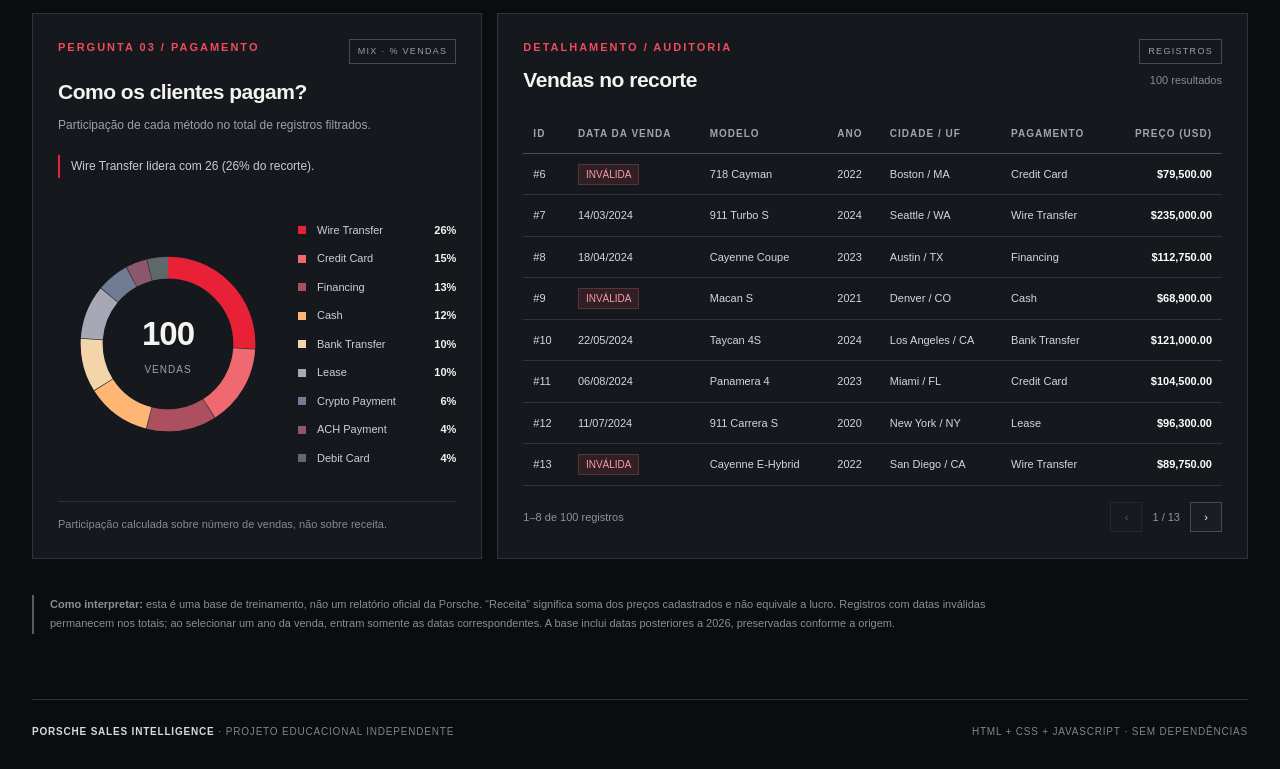
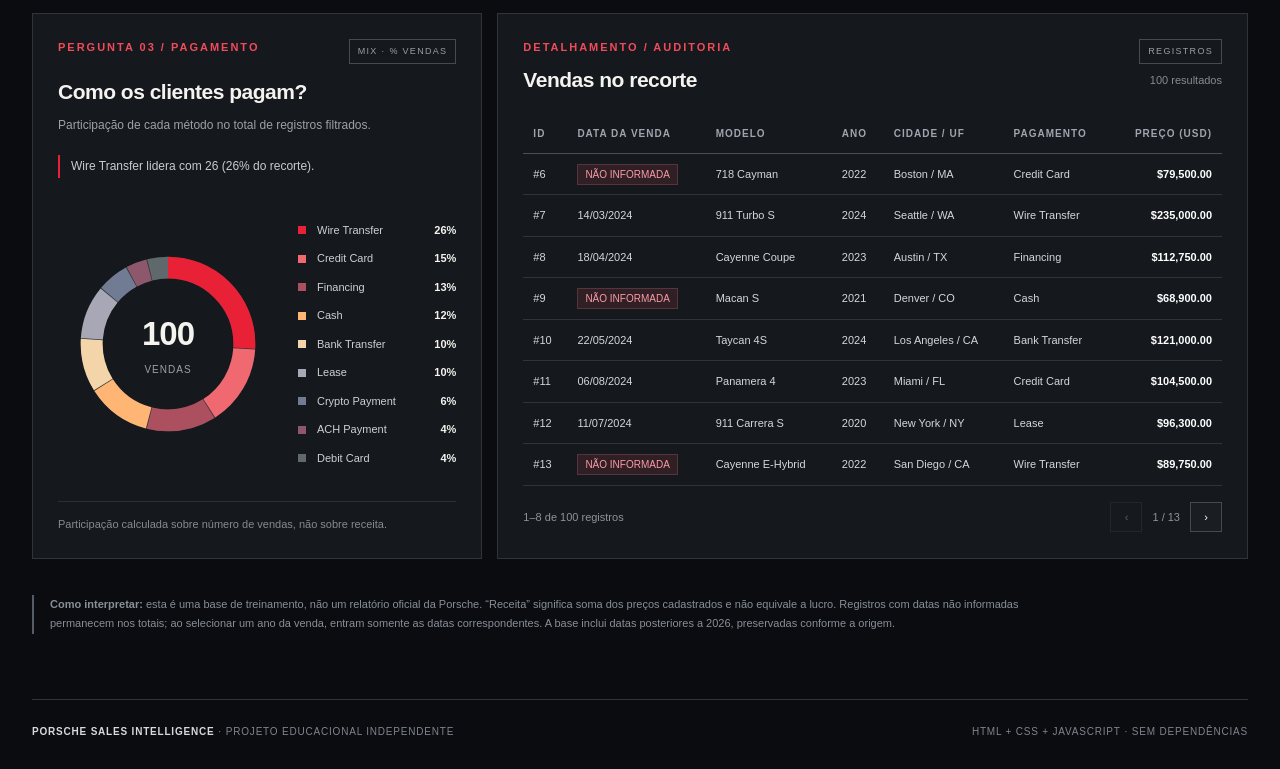
Before and after one commit to lucaalima201-create/porsche-sales-intelligence, a plain HTML site: page index.html in a window 1280 px wide. Shown: the part 1672-2441 px from the top of the page. Drawn offline with Linux system fonts and the light colour scheme.

Commit message:
fix: exibir datas ausentes como não informadas

```diff
--- a/index.html
+++ b/index.html
@@ -35,7 +35,7 @@
     </div>
     <div class="filter-actions"><div id="filterContext" class="context" role="status" aria-live="polite">Preparando filtros...</div><div class="action-group"><button class="btn" id="resetFilters" type="button">LIMPAR FILTROS</button><button class="btn btn--red" id="exportCsv" type="button">EXPORTAR CSV ↓</button></div></div>
   </section>
-  <div class="status-line"><span class="dot" aria-hidden="true"></span><span>BASE TRATADA</span><strong id="dataSummary">100 registros analisados</strong><span id="invalidStatus" class="status-pill">24 DATAS INVÁLIDAS</span></div>
+  <div class="status-line"><span class="dot" aria-hidden="true"></span><span>BASE TRATADA</span><strong id="dataSummary">100 registros analisados</strong><span id="invalidStatus" class="status-pill">24 DATAS NÃO INFORMADAS</span></div>
   <section class="metrics" aria-label="Indicadores principais" aria-live="polite">
     <article class="metric"><div class="metric-label">Vendas no recorte</div><div class="metric-value" id="metricSales">100</div><div class="metric-foot" id="salesFoot">100% da base</div></article>
     <article class="metric"><div class="metric-label">Receita registrada · USD</div><div class="metric-value" id="metricRevenue">—</div><div class="metric-foot">Soma dos preços informados</div></article>
@@ -51,7 +51,7 @@
     <article class="panel"><div class="panel-titleline"><div class="qnum">PERGUNTA 03 / PAGAMENTO</div><div class="tag">MIX · % VENDAS</div></div><h3>Como os clientes pagam?</h3><p class="panel-description">Participação de cada método no total de registros filtrados.</p><div id="payInsight" class="insight" aria-live="polite"></div><div class="donut-layout"><div class="donut-visual"><svg id="paymentDonut" viewBox="0 0 220 220" role="img" aria-label="Gráfico de rosca com participação dos métodos de pagamento"></svg><div class="donut-mid"><strong id="donutCount">100</strong><small>vendas</small></div></div><div class="donut-legend" id="paymentLegend"></div></div><div class="panel-footer">Participação calculada sobre número de vendas, não sobre receita.</div></article>
     <article class="panel table-panel"><div class="panel-titleline"><div class="qnum">DETALHAMENTO / AUDITORIA</div><div class="tag">REGISTROS</div></div><div class="table-heading"><h3>Vendas no recorte</h3><span class="small-muted" id="tableCount">100 resultados</span></div><div class="table-viewport"><table><thead><tr><th>ID</th><th>Data da venda</th><th>Modelo</th><th>Ano</th><th>Cidade / UF</th><th>Pagamento</th><th>Preço (USD)</th></tr></thead><tbody id="salesRows"></tbody></table></div><div class="pager"><span id="pageInfo">—</span><nav aria-label="Paginação da tabela"><button type="button" id="pagePrev" aria-label="Página anterior">‹</button><span id="pageCurrent">1 / 1</span><button type="button" id="pageNext" aria-label="Próxima página">›</button></nav></div></article>
   </section>
-  <aside class="disclaimer"><strong>Como interpretar:</strong> esta é uma base de treinamento, não um relatório oficial da Porsche. “Receita” significa soma dos preços cadastrados e não equivale a lucro. Registros com datas inválidas permanecem nos totais; ao selecionar um ano da venda, entram somente as datas correspondentes. A base inclui datas posteriores a 2026, preservadas conforme a origem.</aside>
+  <aside class="disclaimer"><strong>Como interpretar:</strong> esta é uma base de treinamento, não um relatório oficial da Porsche. “Receita” significa soma dos preços cadastrados e não equivale a lucro. Registros com datas não informadas permanecem nos totais; ao selecionar um ano da venda, entram somente as datas correspondentes. A base inclui datas posteriores a 2026, preservadas conforme a origem.</aside>
 </main>
 <footer class="wrap footer"><div><b>PORSCHE SALES INTELLIGENCE</b> · PROJETO EDUCACIONAL INDEPENDENTE</div><span>HTML + CSS + JAVASCRIPT · SEM DEPENDÊNCIAS</span></footer>
 <noscript>Habilite o JavaScript para usar a dashboard interativa.</noscript>
@@ -82,13 +82,13 @@ function group(rows,k,weight=false){const m=new Map();for(const d of rows)m.set(
 function rowBars(id,items,formatter,total){const max=items.length?items[0][1]:1;$(id).innerHTML=items.length?items.slice(0,8).map(([name,v])=>'<div class="bar-item" title="'+safe(name)+' · '+safe(formatter(v))+'"><div class="bar-row"><span class="name">'+safe(name)+'</span><span class="value">'+safe(formatter(v))+'</span></div><div class="bar-track"><div class="bar-fill" style="width:'+Math.max(0,v/max*100).toFixed(3)+'%"></div></div></div>').join(''):'<div class="empty">Nenhum resultado neste recorte.<br>Remova algum filtro para continuar.</div>'}
 function insight(id,groups,denominator,formatter){if(!groups.length){$(id).textContent='Sem dados para analisar nessa seleção.';return}const [name,value]=groups[0];$(id).textContent=name+' lidera com '+formatter(value)+' ('+PC(denominator>0?value/denominator:0)+' do recorte).'}
 function payments(rows){const counts=group(rows,'payment');const total=rows.length;const r=80,circ=2*Math.PI*r;let position=0;let circles='<circle cx="110" cy="110" r="80" stroke="#30353b" stroke-width="23" fill="none"></circle>';counts.forEach(([name,count],index)=>{const fraction=count/total;const length=fraction*circ;const color=paymentColors[index%paymentColors.length];circles+='<circle cx="110" cy="110" r="80" fill="none" stroke="'+color+'" stroke-width="23" transform="rotate(-90 110 110)" stroke-dasharray="'+Math.max(0,length-.8).toFixed(3)+' '+circ.toFixed(3)+'" stroke-dashoffset="'+(-position).toFixed(3)+'"><title>'+safe(name)+': '+count+' vendas ('+PC(fraction)+')</title></circle>';position+=length});$('paymentDonut').innerHTML=circles;$('donutCount').textContent=INT(total);$('paymentLegend').innerHTML=counts.length?counts.map(([name,v],i)=>'<div class="legend-row"><i class="swatch" style="background:'+paymentColors[i%paymentColors.length]+'"></i><span class="payname" title="'+safe(name)+'">'+safe(name)+'</span><strong>'+PC(v/total)+'</strong></div>').join(''):'<div class="empty">Sem pagamentos no recorte.</div>';insight('payInsight',counts,total,INT)}
-function formatDate(s){if(!s)return '<span class="invalid">INVÁLIDA</span>';const [y,m,d]=s.split('-');return safe(d+'/'+m+'/'+y)}
+function formatDate(s){if(!s)return '<span class="invalid">NÃO INFORMADA</span>';const [y,m,d]=s.split('-');return safe(d+'/'+m+'/'+y)}
 function table(rows){const pages=Math.max(1,Math.ceil(rows.length/PAGE_SIZE));page=Math.max(1,Math.min(page,pages));const selected=rows.slice((page-1)*PAGE_SIZE,page*PAGE_SIZE);$('salesRows').innerHTML=selected.map(d=>'<tr><td>#'+d.id+'</td><td>'+formatDate(d.date)+'</td><td>'+safe(d.model)+'</td><td>'+d.year+'</td><td>'+safe(d.city)+' / '+safe(d.state)+'</td><td>'+safe(d.payment)+'</td><td class="money">'+USD(d.price)+'</td></tr>').join('')||'<tr><td colspan="7" style="text-align:center;padding:32px">Nenhuma venda encontrada.</td></tr>';$('tableCount').textContent=INT(rows.length)+' resultados';$('pageInfo').textContent=rows.length?INT((page-1)*PAGE_SIZE+1)+'–'+INT(Math.min(rows.length,page*PAGE_SIZE))+' de '+INT(rows.length)+' registros':'0 registros';$('pageCurrent').textContent=page+' / '+pages;$('pagePrev').disabled=page===1;$('pageNext').disabled=page===pages;}
-function render(){const rows=filtered(),revenue=rows.reduce((n,r)=>n+r.price,0),models=group(rows,'model',true),states=group(rows,'state');$('metricSales').textContent=INT(rows.length);$('salesFoot').textContent=PC(rows.length/DATA.length)+' da base completa';$('metricRevenue').textContent=USD(revenue);$('metricAverage').textContent=rows.length?USD(revenue/rows.length):'—';$('metricStates').textContent=INT(new Set(rows.map(r=>r.state)).size);$('statesFoot').textContent=INT(new Set(rows.map(r=>r.city)).size)+' cidades no recorte';const selections=defs.filter(([id])=>$(id).value).map(([id])=>$(id).options[$(id).selectedIndex].text);$('filterContext').textContent=INT(rows.length)+' de '+DATA.length+' vendas'+(selections.length?' · '+selections.join(' / '):' · visão geral');$('dataSummary').textContent=INT(rows.length)+' de '+DATA.length+' registros no recorte';const invalid=rows.filter(r=>!r.date).length;$('invalidStatus').textContent=INT(invalid)+' DATA'+(invalid===1?'':'S')+' INVÁLIDA'+(invalid===1?'':'S');rowBars('modelChart',models,USD);rowBars('stateChart',states,INT);insight('modelInsight',models,revenue,USD);insight('stateInsight',states,rows.length,v=>INT(v)+' vendas');$('modelFoot').textContent='Exibindo '+Math.min(8,models.length)+' de '+models.length+' modelos por receita.';$('stateFoot').textContent='Exibindo '+Math.min(8,states.length)+' de '+states.length+' estados por volume.';payments(rows);table(rows);}
+function render(){const rows=filtered(),revenue=rows.reduce((n,r)=>n+r.price,0),models=group(rows,'model',true),states=group(rows,'state');$('metricSales').textContent=INT(rows.length);$('salesFoot').textContent=PC(rows.length/DATA.length)+' da base completa';$('metricRevenue').textContent=USD(revenue);$('metricAverage').textContent=rows.length?USD(revenue/rows.length):'—';$('metricStates').textContent=INT(new Set(rows.map(r=>r.state)).size);$('statesFoot').textContent=INT(new Set(rows.map(r=>r.city)).size)+' cidades no recorte';const selections=defs.filter(([id])=>$(id).value).map(([id])=>$(id).options[$(id).selectedIndex].text);$('filterContext').textContent=INT(rows.length)+' de '+DATA.length+' vendas'+(selections.length?' · '+selections.join(' / '):' · visão geral');$('dataSummary').textContent=INT(rows.length)+' de '+DATA.length+' registros no recorte';const invalid=rows.filter(r=>!r.date).length;$('invalidStatus').textContent=INT(invalid)+' DATA'+(invalid===1?'':'S')+' NÃO INFORMADA'+(invalid===1?'':'S');rowBars('modelChart',models,USD);rowBars('stateChart',states,INT);insight('modelInsight',models,revenue,USD);insight('stateInsight',states,rows.length,v=>INT(v)+' vendas');$('modelFoot').textContent='Exibindo '+Math.min(8,models.length)+' de '+models.length+' modelos por receita.';$('stateFoot').textContent='Exibindo '+Math.min(8,states.length)+' de '+states.length+' estados por volume.';payments(rows);table(rows);}
 $('resetFilters').addEventListener('click',()=>{defs.forEach(([id])=>$(id).value='');page=1;render()});
 $('pagePrev').addEventListener('click',()=>{if(page>1){page--;table(filtered())}});
 $('pageNext').addEventListener('click',()=>{if(page<Math.ceil(filtered().length/PAGE_SIZE)){page++;table(filtered())}});
-$('exportCsv').addEventListener('click',()=>{const filteredRows=filtered();const head=['ID','Data da venda','Modelo','Ano do modelo','Preço USD','Método de pagamento','Cidade','Estado'];const quote=x=>'"'+String(x??'').replace(/"/g,'""')+'"';const lines=[head,...filteredRows.map(r=>[r.id,r.date||'INVALID',r.model,r.year,r.price.toFixed(2),r.payment,r.city,r.state])].map(row=>row.map(quote).join(';'));const blob=new Blob(['\ufeff'+lines.join('\r\n')],{type:'text/csv;charset=utf-8'});const url=URL.createObjectURL(blob);const anchor=document.createElement('a');anchor.href=url;anchor.download='porsche-vendas-filtradas.csv';document.body.appendChild(anchor);anchor.click();anchor.remove();setTimeout(()=>URL.revokeObjectURL(url),1000)});
+$('exportCsv').addEventListener('click',()=>{const filteredRows=filtered();const head=['ID','Data da venda','Modelo','Ano do modelo','Preço USD','Método de pagamento','Cidade','Estado'];const quote=x=>'"'+String(x??'').replace(/"/g,'""')+'"';const lines=[head,...filteredRows.map(r=>[r.id,r.date||'NÃO INFORMADA',r.model,r.year,r.price.toFixed(2),r.payment,r.city,r.state])].map(row=>row.map(quote).join(';'));const blob=new Blob(['\ufeff'+lines.join('\r\n')],{type:'text/csv;charset=utf-8'});const url=URL.createObjectURL(blob);const anchor=document.createElement('a');anchor.href=url;anchor.download='porsche-vendas-filtradas.csv';document.body.appendChild(anchor);anchor.click();anchor.remove();setTimeout(()=>URL.revokeObjectURL(url),1000)});
 buildFilters();render();
 </script>
 </body>
```
